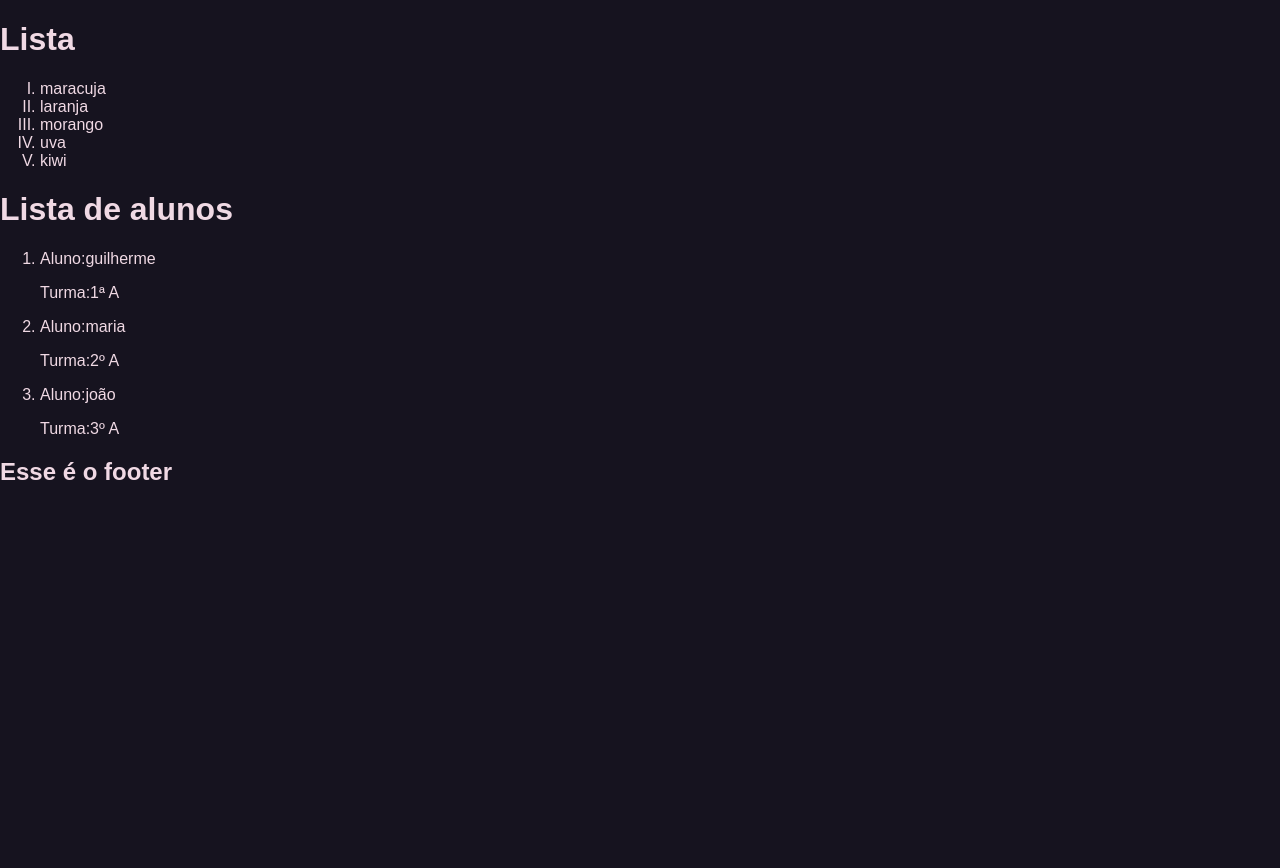
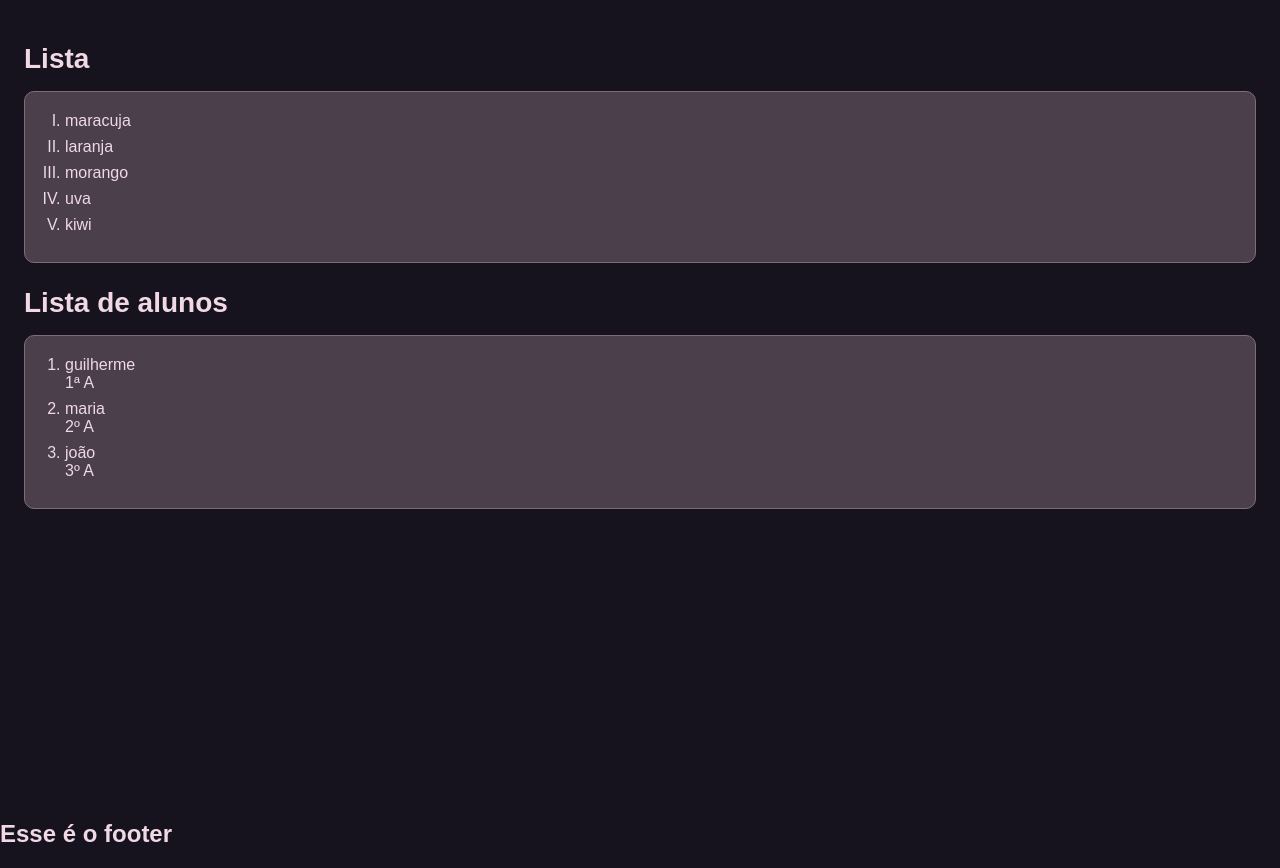
Before and after one commit to renataaap/calculadora, a Next.js app: page /lista in a window 1280 px wide. Before the commit the page ends 800 px from the top, so only its background shows below. Built offline with nearby package versions, Linux system fonts and the light colour scheme.

Commit message:
refactor: update Lista component structure and improve student list rendering

```diff
--- a/app/globals.css
+++ b/app/globals.css
@@ -149,7 +149,7 @@ body {
   width: 100%;
 }
 
-/* ===== Página de informações (São Paulo) ===== */
+/* ===== Página de informações ==== */
 .informacoes {
   min-height: 100vh;
   padding: 24px;
@@ -171,7 +171,7 @@ body {
   min-width: 90px;
 }
 
-.botoes-info p {
+.informacoes p {
   max-width: 480px;
   margin: 16px auto;
   padding: 16px;
@@ -179,3 +179,30 @@ body {
   border: 1px solid var(--borda);
   border-radius: 10px;
 }
+
+/* ===== Página de listas ===== */
+.lista {
+  min-height: 100vh;
+  padding: 24px;
+}
+
+.lista h1 {
+  font-size: 28px;
+  margin-bottom: 8px;
+}
+
+.lista ol {
+  background: var(--fundo-card);
+  border: 1px solid var(--borda);
+  border-radius: 10px;
+  padding: 20px 20px 20px 40px;
+  margin-bottom: 24px;
+}
+
+.lista li {
+  margin-bottom: 8px;
+}
+
+.lista li p {
+  margin: 0;
+}
--- a/app/lista/page.tsx
+++ b/app/lista/page.tsx
@@ -17,7 +17,7 @@ export default function Lista() {
     ]
 
     return (
-        <>
+        <div className="lista">
         <h1>Lista</h1>
         <ol type ="I">
             {frutas.map((fruta, index) => (
@@ -27,19 +27,14 @@ export default function Lista() {
          </ol>
         <h1>Lista de alunos</h1>
         <ol>
-            <li>
-                <p>Aluno:{alunos[0].nome} </p>
-                <p>Turma:{alunos[0].turma} </p>
-            </li>
-            <li>
-                <p>Aluno:{alunos[1].nome} </p>
-                <p>Turma:{alunos[1].turma} </p>
-            </li>
-            <li>
-                <p>Aluno:{alunos[2].nome} </p>
-                <p>Turma:{alunos[2].turma} </p>
-            </li>
+            {alunos.map((aluno, index) => (
+                <li key={index}>
+                    <p>{aluno.nome}</p>
+                    <p>{aluno.turma}</p>
+                </li>
+            ))
+            }
         </ol>
-        </>
+        </div>
     );
 }
```
